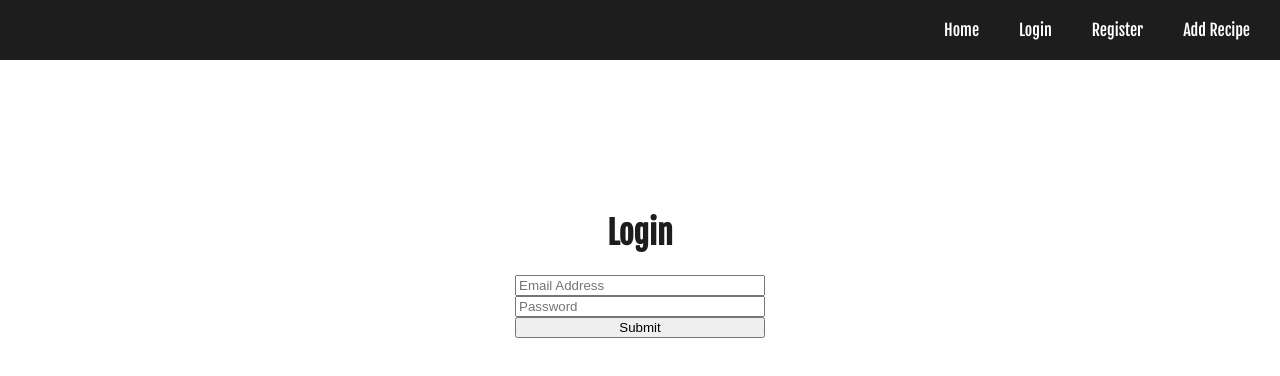
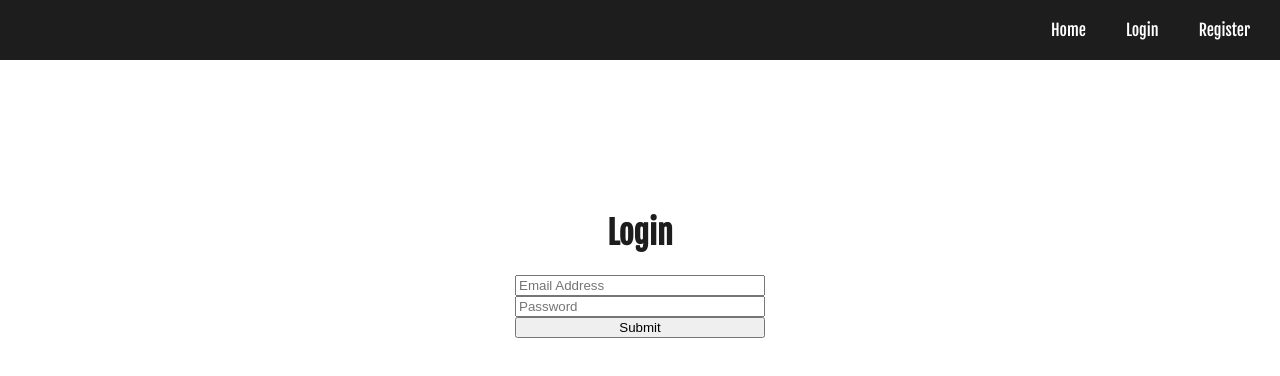
Before and after one commit to albertkozak/RecipeWebApp, a React (Create React App) app in the folder recipe-app/: page /Login in a window 1280 px wide. Shown: the top 376 px of the page. Built offline with nearby package versions, Linux system fonts and the light colour scheme; the HTML template or start-up script is replaced by a standard one.

Commit message:
authorizes path added

```diff
--- a/recipe-app/src/App.js
+++ b/recipe-app/src/App.js
@@ -1,4 +1,4 @@
-import React from "react";
+import React, { Component } from "react";
 import { BrowserRouter as Router, Route, Switch } from "react-router-dom";
 import SaveRecipe from "./components/recipe/SaveRecipe";
 import Navbar from "./components/Navbar";
@@ -10,7 +10,10 @@ import Recipe from "./components/recipe/Recipe";
 import "./App.css";
 //require("dotenv").config();
 
-const App = () => {
+export default class App extends Component {
+  render() {
+    const theUserEmail = localStorage.getItem("currentUserEmail");
+    console.log(`UserEmail: ${theUserEmail}`);
     return (
       <div>
         <Router>
@@ -19,11 +22,10 @@ const App = () => {
             <Route exact path="/" component={Home} />
             <Route exact path="/Login" component={Login} />
             <Route exact path="/Register" component={Register} />
-          <Route path="/Add" component={SaveRecipe} />
+            {theUserEmail && <Route path="/Add" component={SaveRecipe} />}
           </div>
         </Router>
       </div>
     );
-};
-
-export default App;
+  }
+}
--- a/recipe-app/src/components/Navbar.js
+++ b/recipe-app/src/components/Navbar.js
@@ -13,6 +13,7 @@ import React, { Component } from "react";
 // }
 
 function Navigation() {
+  const theUserEmail = localStorage.getItem("currentUserEmail");
   return (
     <header class="header">
       <input class="menu-btn" type="checkbox" id="menu-btn" />
@@ -29,9 +30,11 @@ function Navigation() {
         <li>
           <a href="/register">Register</a>
         </li>
-        <li>
-          <a href="/Add">Add Recipe</a>
-        </li>
+        {theUserEmail && (
+          <li>
+            <a href="/Add">Add Recipe</a>
+          </li>
+        )}
       </ul>
     </header>
   );
--- a/recipe-app/src/components/authentication/Login.js
+++ b/recipe-app/src/components/authentication/Login.js
@@ -40,13 +40,13 @@ export default function Login(props) {
       .then(res => {
         if (res.status === "OK") {
           sessionStorage.setItem("auth-token", res.token);
+          localStorage.setItem("currentUserEmail", email);
           props.history.push("/");
         }
         console.log(res.token);
       })
       .catch(e => console.log("Unable to sign-in", e));
   }
-  localStorage.setItem("currentUserEmail", email);
 
   function clearErrors() {
     setErrors({
```
Lines whose indentation alone changed are shown as unchanged.
